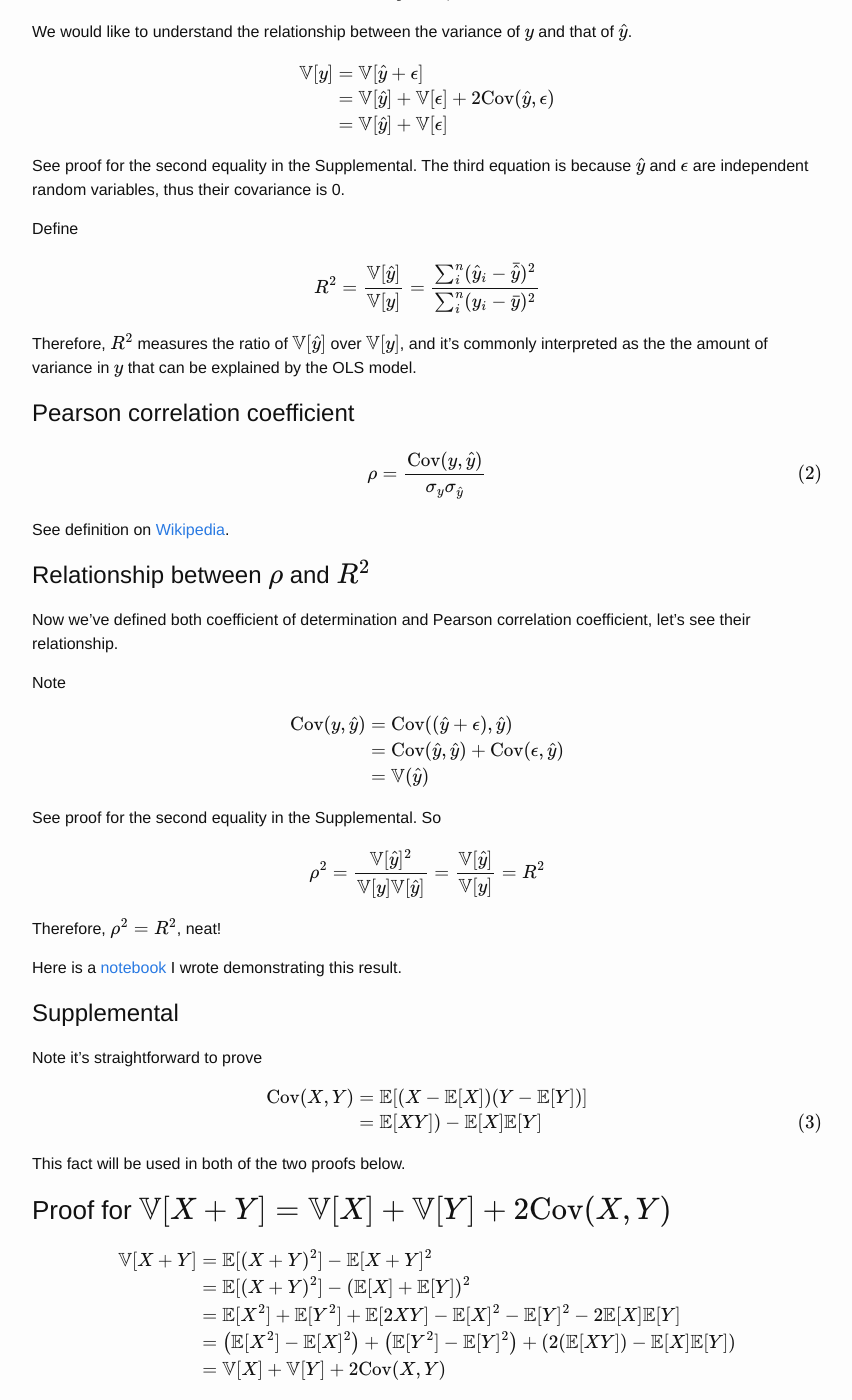
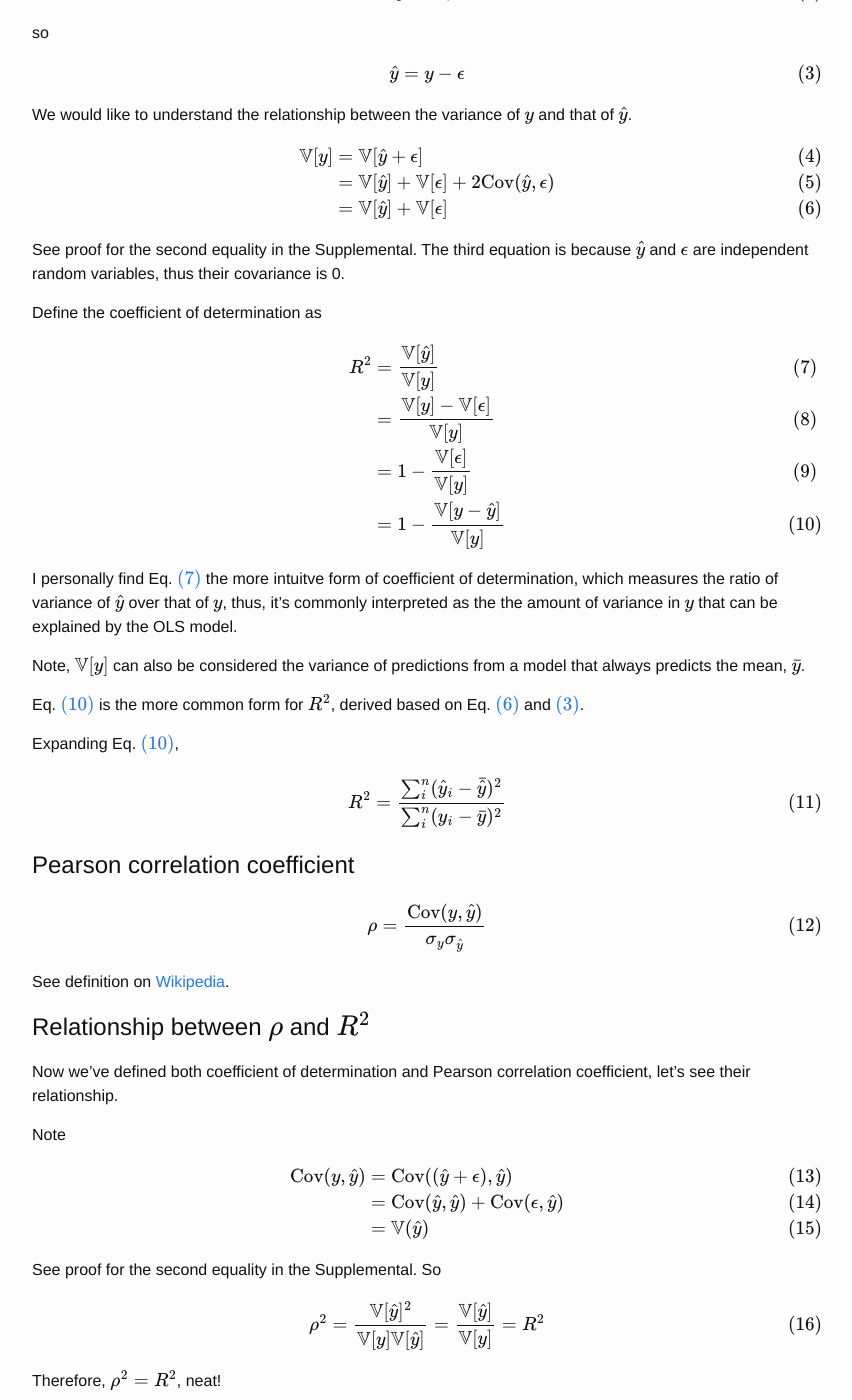
Before and after one commit to zyxue/zyxue.github.io, a Jekyll site: the page built from _posts/2019-03-15-relationship-between-coefficient-of-determination-and-pearson-correlation-coefficient.md, in a window 1280 px wide and 1400 px high, scrolled down 438 px. Shown: the whole window, without its empty margins (213-1065 px from the left). Built offline with Jekyll 4.4.1, drawn with Linux system fonts in a browser that asks for light colours; formulas are drawn with MathJax 3; comment, search, counter and statistics services are not loaded; some of the changed text lies outside the part shown.

Commit message:
updated 2019-03-15-relationship-between-coefficient-of-determination-and-pearson-correlation-coefficient.md to clarify the relation between two forms of R^2

```diff
--- a/_posts/2019-03-15-relationship-between-coefficient-of-determination-and-pearson-correlation-coefficient.md
+++ b/_posts/2019-03-15-relationship-between-coefficient-of-determination-and-pearson-correlation-coefficient.md
@@ -24,31 +24,64 @@ $$
 
 After fitting the model to the data  ($\mathbf{X}$, $y$), let
 
-$$\hat y = \mathbf{X} \beta$$
+$$
+\begin{align}
+\hat y = \mathbf{X} \beta
+\end{align}
+$$
+
+so
+
+$$
+\begin{align}
+\hat y = y - \epsilon \label{eq:y_hat_as_a_function_of_y_and_epsilon}
+\end{align}
+$$
 
 We would like to understand the relationship between the variance of $y$ and that of $\hat y$.
 
 $$
-\begin{align*}
+\begin{align}
 \mathbb{V}[y]
 &= \mathbb{V}[\hat y + \epsilon] \\
 & = \mathbb{V}[\hat y] + \mathbb{V}[\epsilon] + 2\text{Cov}(\hat y, \epsilon) \\
-&= \mathbb{V}[\hat y] + \mathbb{V}[\epsilon]
-\end{align*}
+&= \mathbb{V}[\hat y] + \mathbb{V}[\epsilon] \label{eq:y_variance_in_terms_of_y_hat_variance_and_epsilon_variance}
+\end{align}
 $$
 
 See proof for the second equality in the Supplemental. The third equation is because $\hat y$ and $\epsilon$ are independent random variables, thus their covariance is 0.
 
-Define
+Define the coefficient of determination as
 
 $$
-\begin{align*}
+\begin{align}
 R^2
-&= \frac{\mathbb{V}[\hat y]}{\mathbb{V}[y]} = \frac{\sum_i^n (\hat y_i - \bar{\hat y})^2}{\sum_i^n (y_i - \bar y)^2}  \\
-\end{align*}
+&= \frac{\mathbb{V}[\hat y]}{\mathbb{V}[y]} \label{eq:r_sqr_intuitive} \\
+&= \frac{\mathbb{V}[y] - \mathbb{V}[\epsilon]}{\mathbb{V}[y]} \\
+&= 1 - \frac{\mathbb{V}[\epsilon]}{\mathbb{V}[y]} \\
+&= 1 - \frac{\mathbb{V}[y - \hat{y}]}{\mathbb{V}[y]} \label{eq:r_sqr_common} \\
+\end{align}
 $$
 
-Therefore, $R^2$ measures the ratio of $\mathbb{V}[\hat y]$ over $\mathbb{V}[y]$, and it's commonly interpreted as the the amount of variance in $y$ that can be explained by the OLS model.
+I personally find Eq. \eqref{eq:r_sqr_intuitive} the more intuitve form of
+coefficient of determination, which measures the ratio of variance of $\hat y$
+over that of $y$, thus, it's commonly interpreted as the the amount of variance
+in $y$ that can be explained by the OLS model.
+
+Note, $\mathbb{V}[y]$ can also be considered the variance of predictions from a
+model that always predicts the mean, $\bar y$.
+
+Eq. \eqref{eq:r_sqr_common} is the more common form for $R^2$, derived based on
+Eq. \eqref{eq:y_variance_in_terms_of_y_hat_variance_and_epsilon_variance} and
+\eqref{eq:y_hat_as_a_function_of_y_and_epsilon}.
+
+Expanding Eq. \eqref{eq:r_sqr_common},
+
+$$
+\begin{align}
+R^2 = \frac{\sum_i^n (\hat y_i - \bar{\hat y})^2}{\sum_i^n (y_i - \bar y)^2}
+\end{align}
+$$
 
 # Pearson correlation coefficient
 
@@ -65,21 +98,21 @@ Now we've defined both coefficient of determination and Pearson correlation coef
 Note
 
 $$
-\begin{align*}
+\begin{align}
 \text{Cov}(y, \hat y)
 &= \text{Cov}((\hat y + \epsilon), \hat y) \\
 &= \text{Cov}(\hat y, \hat y) +  \text{Cov}(\epsilon, \hat y) \\
 &= \mathbb{V}(\hat y)
-\end{align*}
+\end{align}
 $$
 
 See proof for the second equality in the Supplemental. So
 
 $$
-\begin{align*}
+\begin{align}
 \rho^2
 &= \frac{\mathbb{V}[\hat y]^2}{\mathbb{V}[y] \mathbb{V}[\hat y]} = \frac{\mathbb{V}[\hat y]}{\mathbb{V}[y]}  = R^2
-\end{align*}
+\end{align}
 $$
 
 Therefore, $\rho^2 = R^2$, neat!
@@ -104,14 +137,14 @@ This fact will be used in both of the two proofs below.
 ### Proof for $\mathbb{V}[X + Y] = \mathbb{V}[X]  + \mathbb{V}[Y] + 2\text{Cov}(X, Y)$
 
 $$
-\begin{align*}
+\begin{align}
 \mathbb{V}[X + Y]
 &= \mathbb{E}[(X + Y)^2] - \mathbb{E}[X + Y]^2 \\
 &= \mathbb{E}[(X + Y)^2] - (\mathbb{E}[X] + \mathbb{E}[Y])^2 \\
 &= \mathbb{E}[X^2]  + \mathbb{E}[Y^2] + \mathbb{E}[2XY] - \mathbb{E}[X]^2 - \mathbb{E}[Y]^2 - 2\mathbb{E}[X]\mathbb{E}[Y] \\
 &= \left( \mathbb{E}[X^2] - \mathbb{E}[X]^2 \right) + \left(\mathbb{E}[Y^2] -  \mathbb{E}[Y]^2  \right ) + \left ( 2(\mathbb{E}[XY]) - \mathbb{E}[X]\mathbb{E}[Y] \right)\\
 &= \mathbb{V}[X]  + \mathbb{V}[Y] + 2\text{Cov}(X, Y)
-\end{align*}
+\end{align}
 $$
 
 The 4th equality used Eq. $\eqref{eq:cov2exp}$.
@@ -119,13 +152,13 @@ The 4th equality used Eq. $\eqref{eq:cov2exp}$.
 ### Proof for $\text{Cov}(X, (Y + Z)) = \text{Cov}(X, Y) + \text{Cov}(X, Z)$
 
 $$
-\begin{align*}
+\begin{align}
 \text{Cov}(X, (Y + Z))
 &= \mathbb{E}[X(Y + Z)] - \mathbb{E}[X] \mathbb{E}[Y + Z] \\
 &= \mathbb{E}[XY] + \mathbb{E}[XZ]  - \mathbb{E}[X] \mathbb{E}[Y] - \mathbb{E}[X] \mathbb{E}[Z] \\
 &= \big( \mathbb{E}[XY] - \mathbb{E}[X] \mathbb{E}[Y] \big) + \big( \mathbb{E}[XZ] - \mathbb{E}[X] \mathbb{E}[Z] \big) \\
 &= \text{Cov}(X, Y) + \text{Cov}(X, Z)
-\end{align*}
+\end{align}
 $$
 
 The 1st and 4th equalities used Eq. $\eqref{eq:cov2exp}$.
```
